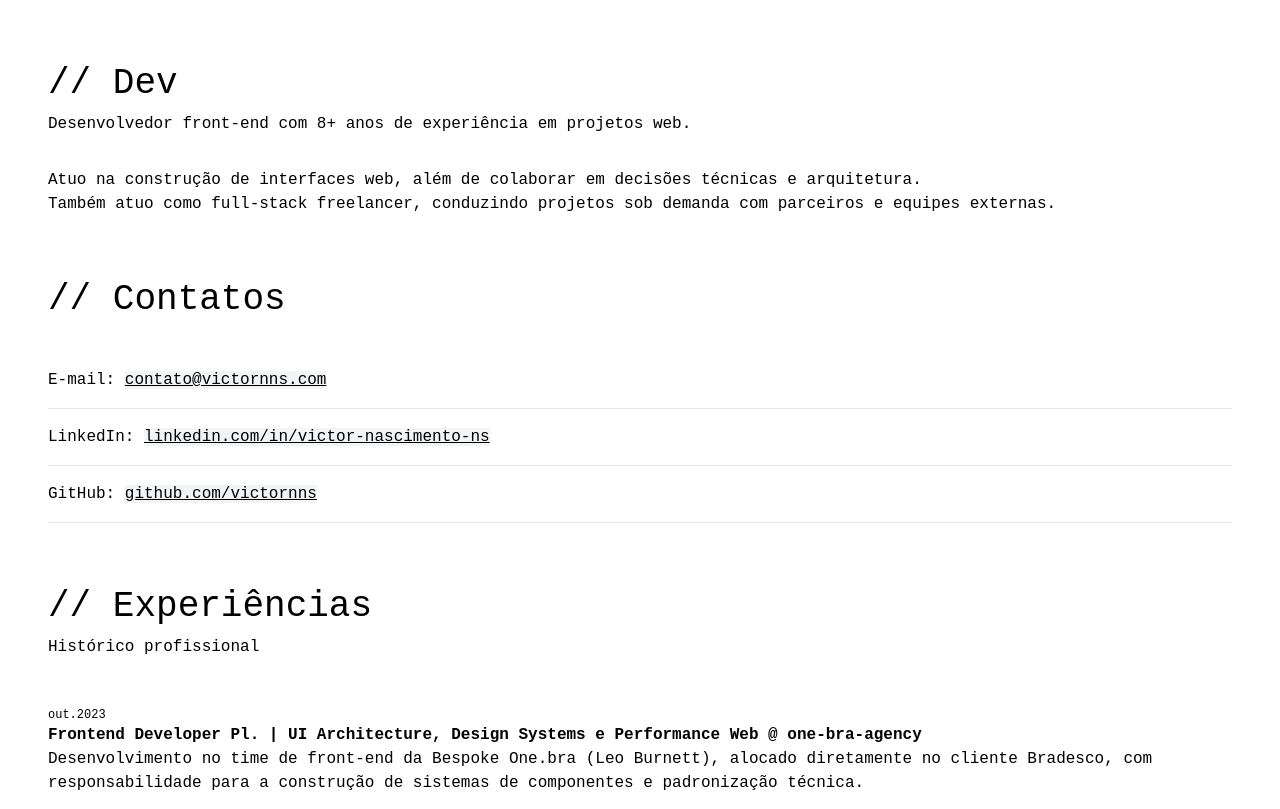
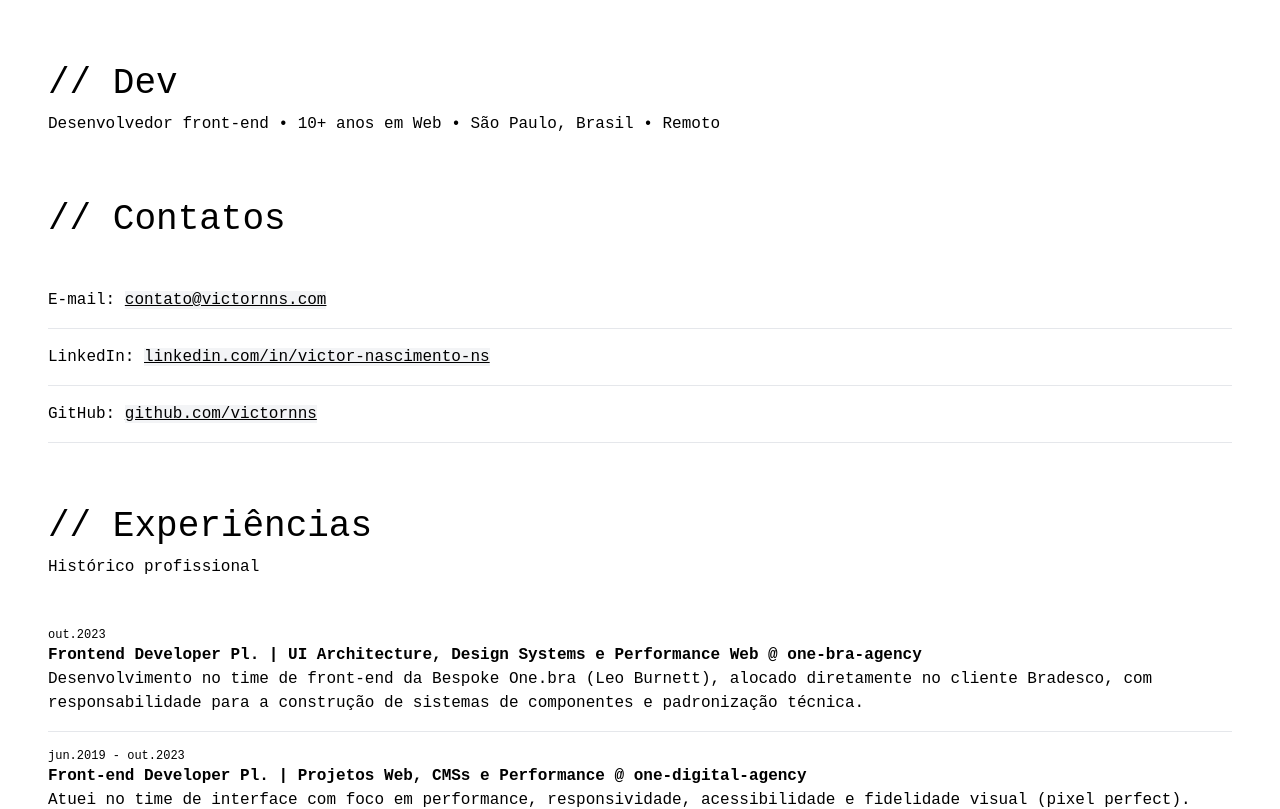
Before and after one commit to victornns/victornns.site, a Next.js app: page /portfolio in a window 1280 px wide. Shown: the top 809 px of the page. Built offline with nearby package versions, Linux system fonts and the light colour scheme.

Commit message:
feat: up contents

```diff
--- a/src/components/ui/UISection.tsx
+++ b/src/components/ui/UISection.tsx
@@ -4,7 +4,7 @@ type HeadingLevel = 1 | 2 | 3 | 4 | 5 | 6;
 
 interface HeadingSectionProps {
   level: HeadingLevel;
-  children: ReactNode;
+  children?: ReactNode;
 }
 
 function HeadingSection({ level, children }: HeadingSectionProps) {
@@ -28,7 +28,7 @@ interface UISectionProps {
 export function UISection({ title, headingLevel = 2, description, children }: UISectionProps) {
   return (
     <section>
-      <header className="mb-8">
+      <header className={children ? "mb-8" : ""}>
         <HeadingSection level={headingLevel}>{title}</HeadingSection>
         {description && <p>{description}</p>}
       </header>
--- a/src/views/AboutSection.tsx
+++ b/src/views/AboutSection.tsx
@@ -1,10 +1,5 @@
 import { UISection } from "@/components/ui/UISection";
 
 export function AboutSection() {
-  return (
-    <UISection title="Dev" headingLevel={1} description="Desenvolvedor front-end com 8+ anos de experiência em projetos web.">
-      <p>Atuo na construção de interfaces web, além de colaborar em decisões técnicas e arquitetura.</p>
-      <p>Também atuo como full-stack freelancer, conduzindo projetos sob demanda com parceiros e equipes externas.</p>
-    </UISection>
-  );
+  return <UISection title="Dev" headingLevel={1} description="Desenvolvedor front-end • 10+ anos em Web • São Paulo, Brasil • Remoto" />;
 }
--- a/src/views/ExperienceSection.tsx
+++ b/src/views/ExperienceSection.tsx
@@ -11,7 +11,7 @@ export function ExperienceSection() {
           <li key={experience.id}>
             <UICard.Root>
               <UICard.Label>
-                {experience.period.start} {experience.period.end && `- ${experience.period.start}`}
+                {experience.period.start} {experience.period.end && `- ${experience.period.end}`}
               </UICard.Label>
               <UICard.Title>
                 {experience.role} @ {experience.organizationId}
```
